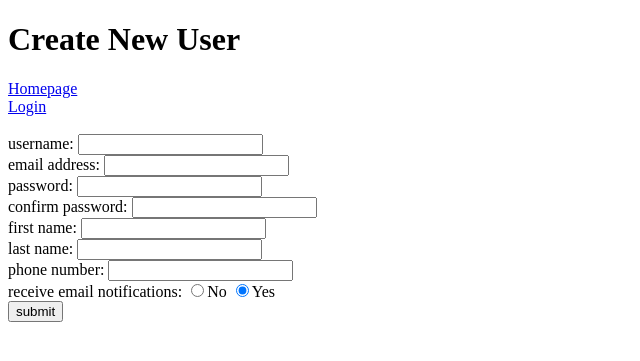
After one commit to onielmartinjr/cen4010, a PHP site: page /cen4010/create_new_user.php in a window 1280 px wide. The commit adds this page. Shown: the top 361 px of the page, without its empty margins (0-640 px from the left). Run offline with PHP 8.4, Linux system fonts and the light colour scheme; tables that the repository leaves empty or names only in its code hold one stand-in row (values such as "Sample post").

Commit message:
Added ability to add a new user.

```diff
--- /dev/null
+++ b/www/create_new_user.php
@@ -0,0 +1,102 @@
+<?php
+
+	//require the framework
+	require_once "requires/initialize.php";
+
+	// create the page
+	$page = new Page();
+	$page->name = "Create New User";
+
+	// check to see if a user is already logged in
+	if ($session->is_logged_in)
+	{
+		$session->message("You are already logged in! To create a new account, please logout first.");
+		redirect_head(ROOT_URL);
+	}
+
+	// if the form is submitted, attempt to create their new user account
+	if(isset($_POST["submit"]))
+	{
+		$new_user = new User();
+
+		$new_user->username = $_POST['username'];
+		$new_user->email_address = $_POST['email_address'];
+		$new_user->hashed_password = sha1($database->escape_value($_POST['password']));
+		$confirmed_password = sha1($database->escape_value($_POST['confirmed_password']));
+		$new_user->first_name = $_POST['first_name'];
+		$new_user->last_name = $_POST['last_name'];
+		$new_user->phone_number = $_POST['phone_number'];
+		$new_user->is_notifications_enabled = $_POST['email_notifications'];
+
+		//make sure the username does not already exist
+		if(User::find_by_name($database->escape_value($new_user->username), "username")) {
+			$session->message("That username is already taken, please enter a new username. ");
+			$new_user->username = "";
+		}
+
+		//make sure the email address is not already taken
+		if(User::find_by_name($database->escape_value($new_user->email_address), "email_address")) {
+			$session->message($session->message."That email address is already taken, please enter a new email address. ");
+			$new_user->email_address = "";
+		}
+
+		//make sure passwords are the same
+		if($new_user->hashed_password != $confirmed_password) {
+			$session->message($session->message."The passwords you entered do not match.");
+		}
+
+		//make sure password isn't blank
+		if($_POST['password'] == "") {
+			$session->message($session->message."Your password cannot be blank. ");
+		}
+
+		//make sure username isn't blank
+		if($_POST['username'] == "") {
+			$session->message($session->message."Your username cannot be blank. ");
+		}
+
+		//make sure email_adsress isn't blank
+		if($_POST['email_address'] == "") {
+			$session->message($session->message."Your email address cannot be blank. ");
+		}
+
+		//only actually create the user if there are no errors
+		if($session->message == "") {
+			if($new_user->save()) {
+				$session->message("Your account was created successfully!");
+				redirect_head(ROOT_URL."login.php");
+				die();
+			} else {
+				$session->message("Your account was not created successfully.");
+			}
+		}
+	}
+
+	// header
+	require_once "requires/template/header.php";
+
+	?>
+
+	<!-- create new user form -->
+	<form id="create_new_user" action="create_new_user.php" method="post">
+		username: <input type="text" name="username" value="<?php if(isset($new_user)) echo $new_user->username; ?>" /> <br />
+		email address: <input type="text" name="email_address" value="<?php if(isset($new_user)) echo $new_user->email_address; ?>" /> <br />
+		password: <input type="password" name="password" /> <br />
+		confirm password: <input type="password" name="confirmed_password" /> <br />
+		first name: <input type="text" name="first_name" value="<?php if(isset($new_user)) echo $new_user->first_name; ?>" /> <br />
+		last name: <input type="text" name="last_name" value="<?php if(isset($new_user)) echo $new_user->last_name; ?>" /> <br />
+		phone number: <input type="text" name="phone_number" value="<?php if(isset($new_user)) echo $new_user->phone_number; ?>" /> <br />
+		receive email notifications: <input type="radio" name="email_notifications" value="0"<?php if(isset($new_user)) { if($new_user->is_notifications_enabled == "0") echo " checked"; } ?>>No
+			<input type="radio" name="email_notifications" value="1"<?php if(isset($new_user)) { if($new_user->is_notifications_enabled == "1") echo " checked"; } else echo " checked"; ?>>Yes<br>
+		<input type="submit" value="submit" name="submit"/>
+	</form>
+
+<?php
+
+	//this is a special instance, remove the message, if it's set since we set the messages in this form
+	$session->remove_message();
+
+	//footer
+	require_once "requires/template/footer.php";
+
+?>
--- a/www/login.php
+++ b/www/login.php
@@ -34,6 +34,7 @@
 		password: <input type="password" name="password" /> <br />
 		<input type="submit" value="submit" name="submit"/>
 	</form>
+	<p>No account? <a href="create_new_user.php">Create a new account!</a></p>
 
 <?php
 
--- a/www/requires/database_classes/user.php
+++ b/www/requires/database_classes/user.php
@@ -61,6 +61,14 @@ class User extends Database_Object {
 		redirect_head(ROOT_URL."login.php");
 		return false;
 	}
+
+	//checks if a username is already taken
+	public static function is_username_taken($username="") {
+		global $database;
+		global $session;
+
+
+	}
 }
 
 ?>
--- a/www/requires/database_object.php
+++ b/www/requires/database_object.php
@@ -36,9 +36,9 @@ abstract class Database_Object {
 		if(in_array("is_reset", static::$db_fields))
 			$this->is_reset = 0;
 
-		//only do this if the table contains a field is_notifications_enabled
-		if(in_array("is_notifications_enabled", static::$db_fields))
-			$this->is_notifications_enabled = 1;
+		//only do this if the table contains a field role_wk
+		if(in_array("role_wk", static::$db_fields))
+			$this->role_wk = 1;
 
 		//if we're in the Page class, set these default values
 		if(get_class($this) == "Page") {
--- a/www/requires/session.php
+++ b/www/requires/session.php
@@ -72,6 +72,11 @@
 			redirect_head(ROOT_URL."index.php");
 		}
 
+		public function remove_message() {
+			unset($_SESSION['message']);
+			unset($this->message);
+		}
+
 	}
 
 	//create a new message
```
